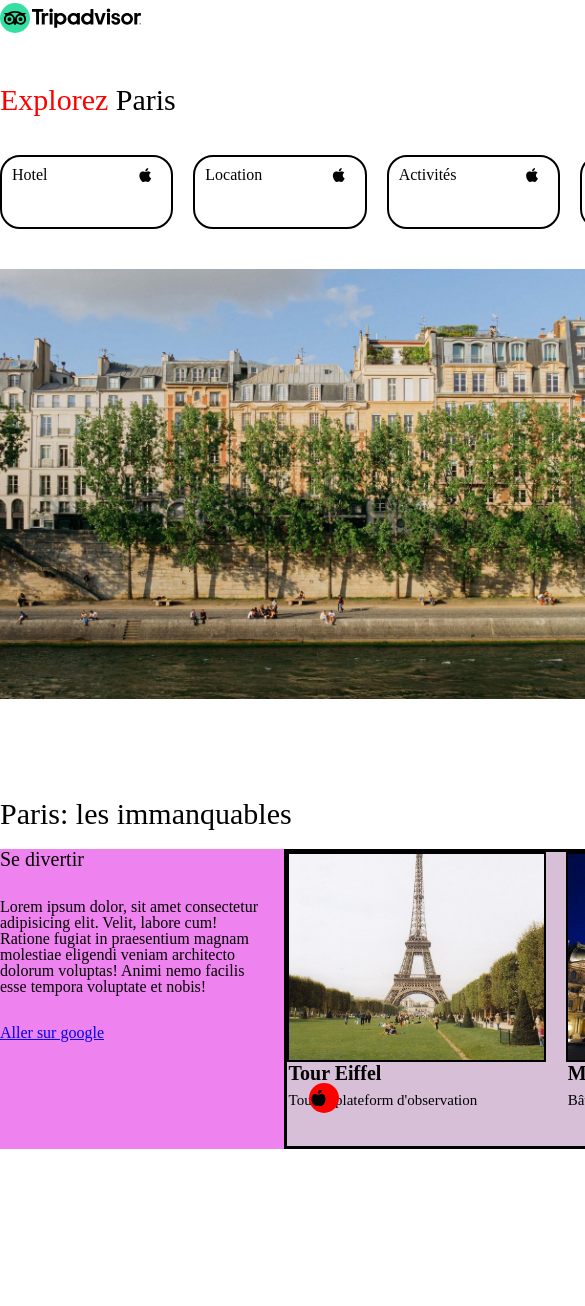
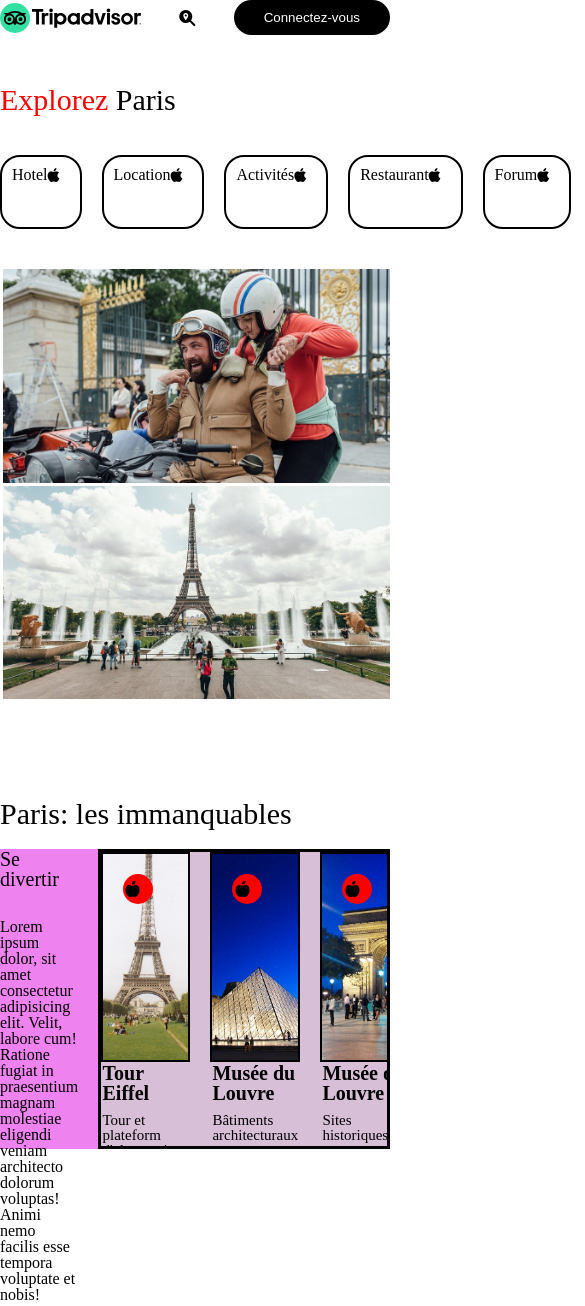
Before and after one commit to SandrineFEREY/Tripadvisor, a plain HTML site: page index.html in a window 390 px wide. Shown: the top 1306 px of the page, 585 px wide, since content can reach past the window. Before the commit the page ends 1149 px from the top, so only its background shows below. Drawn offline with Linux system fonts and the light colour scheme.

Commit message:
first responsive

```diff
--- a/assets/css/style.css
+++ b/assets/css/style.css
@@ -12,6 +12,10 @@ header {
 
 header img {
   height: 30px;
+}
+
+.hidden {
+  display: none;
 }
 
 header nav {
@@ -147,6 +151,7 @@ h2 {
   margin-right: 20px;
   border: black solid 2px;
   flex-shrink: 0;
+  position: relative;
 }
 
 .colonne2 .col-carroussel:not(:last child) {
@@ -166,6 +171,7 @@ h2 {
   border-radius: 50%;
   position: absolute;
   margin: 20px;
+  top: 0px;
   display: flex;
   justify-content: center;
   align-items: center;
@@ -180,3 +186,26 @@ h2 {
 .col-carroussel p {
   font-size: 15px;
 }
+
+@media (max-width: 1184px) {
+  .container {
+    width: 100%;
+    margin: 0 auto;
+  }
+}
+
+@media (max-width: 1024px) {
+  header span {
+    display: none;
+  }
+}
+
+@media (max-width: 768px) {
+  header nav div {
+    display: none;
+  }
+
+  .hidden {
+    display: inherit;
+  }
+}
--- a/index.html
+++ b/index.html
@@ -18,6 +18,7 @@
   <body>
     <header class="container">
       <img src="assets/images/Tripadvisor.svg" alt="" />
+      <i class="fas fa-search-location hidden"></i>
       <nav>
         <div>
           <i class="fab fa-brands fa-black-tie"></i>
@@ -94,7 +95,7 @@
                 <img src="./assets/images/eiffel.jpg" alt="">
 
                 <div class="circle">
-                <i class="fas fa-solid fa-apple-whole"></i>
+                    <i class="fas fa-apple-alt"></i>
                 </div>
 
                 <h4>Tour Eiffel</h4>
```
